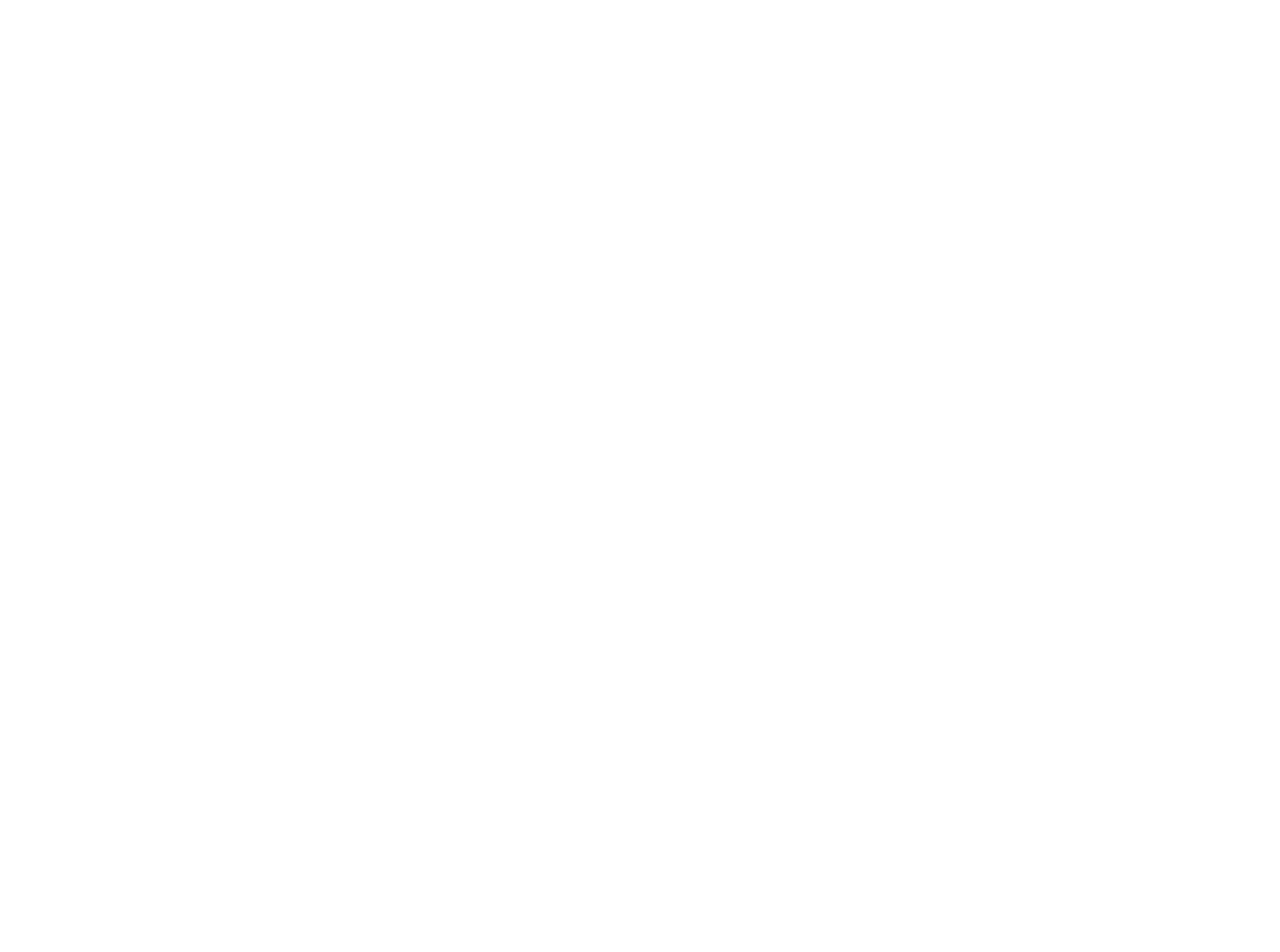
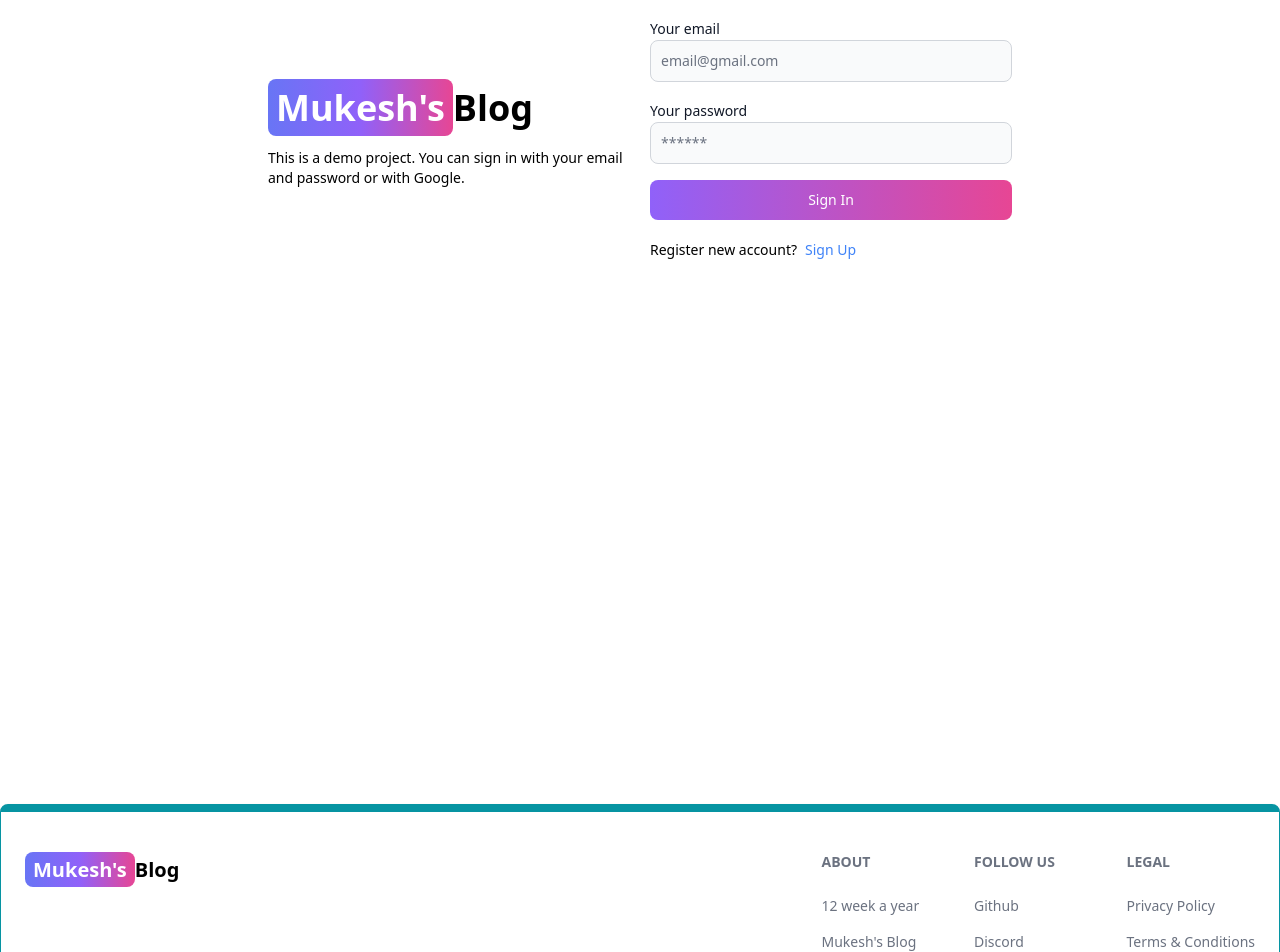
Before and after one commit to Mukesh20120/Mern-Blog, a React (Vite) app in the folder client/: page /sign-in in a window 1280 px wide. Shown: the part 140-1092 px from the top of the page. Before the commit the page ends 800 px from the top, so only its background shows below. Built offline with nearby package versions, Linux system fonts and the light colour scheme.

Commit message:
frontend - create footer and sign page and bind api

```diff
--- a/client/src/App.jsx
+++ b/client/src/App.jsx
@@ -8,6 +8,7 @@
 import SignUp from './pages/SignUp';
 import Projects from './pages/Projects';
 import Header from "./components/Header";
+import FooterCom from "./components/Footer";
 
 
 export default function App() {
@@ -22,6 +23,7 @@
           <Route path="/sign-up" element={<SignUp/>}/>
           <Route path="/projects" element={<Projects/>}/>
         </Routes>
+        <FooterCom/>
      </BrowserRouter>
   );
 }
--- /dev/null
+++ b/client/src/components/Footer.jsx
@@ -0,0 +1,81 @@
+import { Footer } from 'flowbite-react';
+import { Link } from 'react-router-dom';
+import { BsFacebook, BsInstagram, BsTwitter, BsGithub, BsDribbble } from 'react-icons/bs';
+export default function FooterCom() {
+  return (
+    <Footer container className='border border-t-8 border-teal-500'>
+      <div className='w-full max-w-7xl mx-auto'>
+        <div className='grid w-full justify-between sm:flex md:grid-cols-1'>
+          <div className='mt-5'>
+            <Link
+              to='/'
+              className='self-center whitespace-nowrap text-lg sm:text-xl font-semibold dark:text-white'
+            >
+              <span className='px-2 py-1 bg-gradient-to-r from-indigo-500 via-purple-500 to-pink-500 rounded-lg text-white'>
+                Mukesh's
+              </span>
+              Blog
+            </Link>
+          </div>
+          <div className='grid grid-cols-2 gap-8 mt-4 sm:grid-cols-3 sm:gap-6'>
+            <div>
+              <Footer.Title title='About' />
+              <Footer.LinkGroup col>
+                <Footer.Link
+                  href='/'
+                  target='_blank'
+                  rel='noopener noreferrer'
+                >
+                  12 week a year
+                </Footer.Link>
+                <Footer.Link
+                  href='/about'
+                  target='_blank'
+                  rel='noopener noreferrer'
+                >
+                  Mukesh's Blog
+                </Footer.Link>
+              </Footer.LinkGroup>
+            </div>
+            <div>
+              <Footer.Title title='Follow us' />
+              <Footer.LinkGroup col>
+                <Footer.Link
+                  href='https://www.github.com/mukesh20120'
+                  target='_blank'
+                  rel='noopener noreferrer'
+                >
+                  Github
+                </Footer.Link>
+                <Footer.Link href='#'>Discord</Footer.Link>
+              </Footer.LinkGroup>
+            </div>
+            <div>
+              <Footer.Title title='Legal' />
+              <Footer.LinkGroup col>
+                <Footer.Link href='#'>Privacy Policy</Footer.Link>
+                <Footer.Link href='#'>Terms &amp; Conditions</Footer.Link>
+              </Footer.LinkGroup>
+            </div>
+          </div>
+        </div>
+        <Footer.Divider />
+        <div className='w-full sm:flex sm:items-center sm:justify-between'>
+          <Footer.Copyright
+            href='#'
+            by="Mukesh's blog"
+            year={new Date().getFullYear()}
+          />
+          <div className="flex gap-6 sm:mt-0 mt-4 sm:justify-center">
+            <Footer.Icon href='#' icon={BsFacebook}/>
+            <Footer.Icon href='#' icon={BsInstagram}/>
+            <Footer.Icon href='#' icon={BsTwitter}/>
+            <Footer.Icon href='https://github.com/mukesh20120' icon={BsGithub}/>
+            <Footer.Icon href='#' icon={BsDribbble}/>
+
+          </div>
+        </div>
+      </div>
+    </Footer>
+  );
+}
--- a/client/src/pages/Home.jsx
+++ b/client/src/pages/Home.jsx
@@ -4,7 +4,7 @@
 export default function Home() {
   return (
     <div>
-      <SignUp/>
+      Home
     </div>
   )
 }
--- a/client/src/pages/SignIn.jsx
+++ b/client/src/pages/SignIn.jsx
@@ -1,7 +1,105 @@
-import React from 'react'
+import { Alert, Button, Label, Spinner, TextInput } from "flowbite-react";
+import { useState } from "react";
+import { Link,useNavigate } from "react-router-dom";
 
 export default function SignIn() {
+  const [userData, setUserData] = useState({});
+  const [errorMessage, setErrorMessage] = useState(null);
+  const [loading, setLoading] = useState(false);
+  const navigate = useNavigate();
+
+  const handleChange = (e) => {
+    setUserData({ ...userData, [e.target.id]: e.target.value.trim() });
+  };
+  const handleOnSubmit = async (e) => {
+    e.preventDefault();
+    setLoading(true);
+    try {
+      const res = await fetch("/api/v1/auth/sign-in", {
+        method: "post",
+        headers: { "Content-Type": "application/json" },
+        body: JSON.stringify(userData),
+      });
+      const fetchData = await res.json();
+      console.log(fetchData);
+      setLoading(false);
+      if(fetchData.success === 'false'){
+        setErrorMessage(fetchData.message);
+      }
+      if (res.ok) {
+        navigate('/');
+      }
+    } catch (error) {
+      setLoading(false);
+      setErrorMessage(error.message);
+    }
+  };
   return (
-    <div>SignIn</div>
-  )
+    <div className="min-h-screen mt-20">
+      <div className="flex p-3 max-w-3xl mx-auto flex-col md:flex-row md:items-center gap-5">
+        {/* left */}
+        <div className="flex-1">
+          <Link to="/" className="font-bold dark:text-white text-4xl">
+            <span className="px-2 py-1 bg-gradient-to-r from-indigo-500 via-purple-500 to-pink-500 rounded-lg text-white">
+              Mukesh's
+            </span>
+            Blog
+          </Link>
+          <p className="text-sm mt-5">
+            This is a demo project. You can sign in with your email and password
+            or with Google.
+          </p>
+        </div>
+        {/* right */}
+
+        <div className="flex-1">
+          <form className="flex flex-col gap-4" onSubmit={handleOnSubmit}>
+            <div>
+              <Label value="Your email" />
+              <TextInput
+                type="text"
+                placeholder="email@gmail.com"
+                id="email"
+                onChange={handleChange}
+              />
+            </div>
+            <div>
+              <Label value="Your password" />
+              <TextInput
+                type="password"
+                placeholder="******"
+                id="password"
+                onChange={handleChange}
+              />
+            </div>
+            <Button
+              gradientDuoTone="purpleToPink"
+              type="submit"
+              disabled={loading}
+            >
+              {loading ? (
+                <>
+                  <Spinner size={20} />
+                  <span>Loading...</span>
+                </>
+              ) : (
+                "Sign In"
+              )}
+            </Button>
+          </form>
+          <div className="flex gap-2 text-sm mt-5">
+            <span>Register new account?</span>
+            <Link to="/sign-up" className="text-blue-500">
+              Sign Up
+            </Link>
+          </div>
+          {errorMessage && (
+            <Alert className=" mt-5" color="failure">
+              {errorMessage}
+            </Alert>
+          )}
+        </div>
+      </div>
+    </div>
+  );
 }
```
